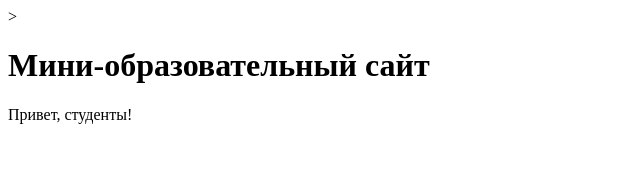
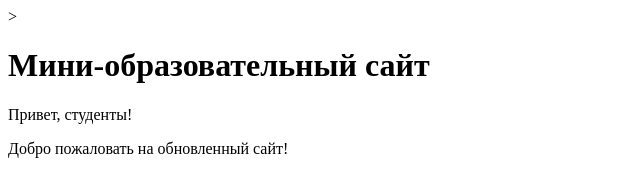
Before and after one commit to Zhumadullayev/edu-website, a plain HTML site: page index.html in a window 1280 px wide. Shown: the whole page, without its empty margins (0-640 px from the left). Drawn offline with Linux system fonts and the light colour scheme.

Commit message:
Initial commit

```diff
--- a/index.html
+++ b/index.html
@@ -8,7 +8,7 @@
 <body>
   <h1>Мини-образовательный сайт</h1>
   <p>Привет, студенты!</p>
-  <!-- <p>Добро пожаловать на обновленный сайт!</p> -->
+  <p>Добро пожаловать на обновленный сайт!</p>
 
 
 </body>
```
